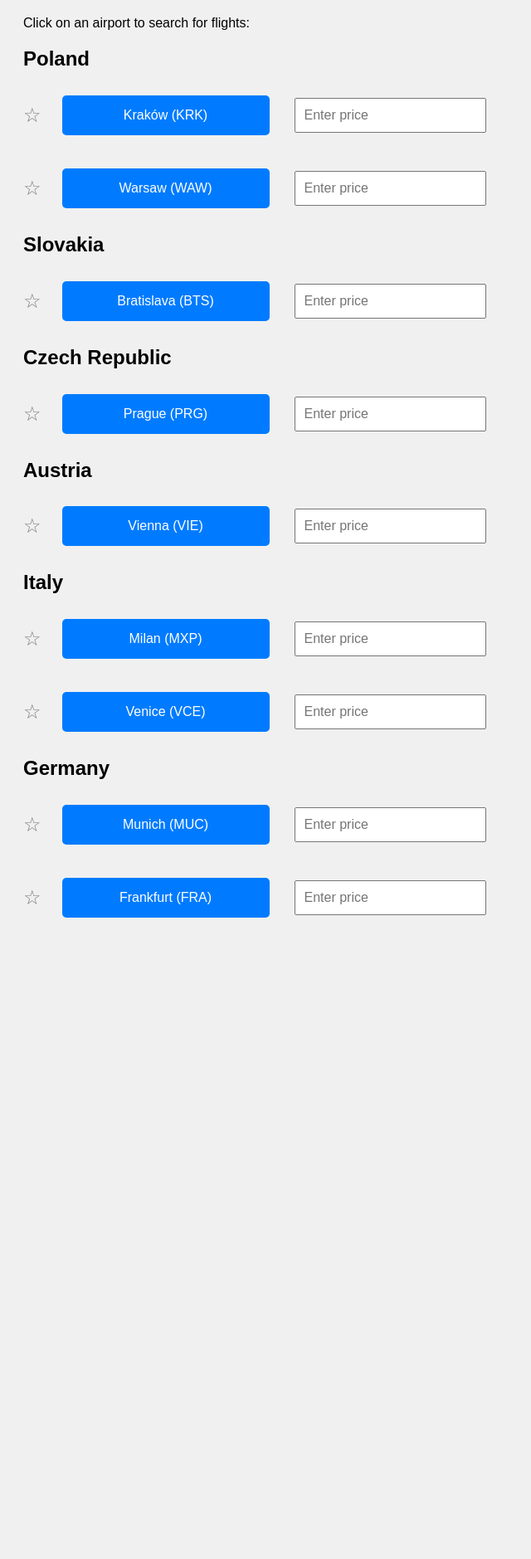
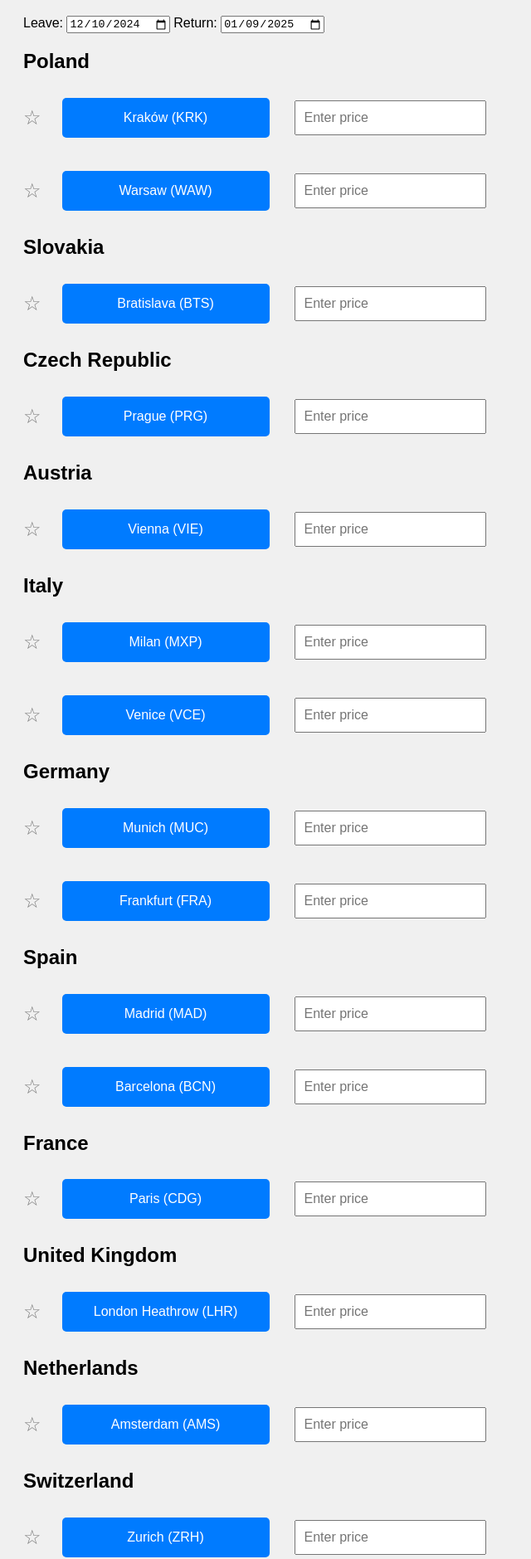
Before and after one commit to keith204/keith204.github.io, a plain HTML site: page aa/index.html in a window 1280 px wide. Shown: the part 89-1968 px from the top of the page at 83% size, without its empty margins (0-640 px from the left). Before the commit the page ends 1253 px from the top, so only its background shows below. Drawn offline with Linux system fonts and the light colour scheme.

Commit message:
adding date pickers

```diff
--- a/aa/index.html
+++ b/aa/index.html
@@ -2,7 +2,6 @@
 <html lang="en">
 <head>
 <meta charset="UTF-8">
-    <meta name="viewport" content="width=device-width, initial-scale=1.0">
 <title>Multi-City Flight Search</title>
 <style>
     body {
@@ -20,15 +19,16 @@
         background-color: #007bff;
         text-decoration: none;
         border-radius: 5px;
-
         width: 200px;
         text-align: center;
+    }
     .button:hover {
         background-color: #0056b3;
     }
 </style>
 <script>
     document.addEventListener('DOMContentLoaded', function() {
+        // Existing code to load prices and bookmarks
         const inputs = document.querySelectorAll('input[type="text"]');
         inputs.forEach((input, index) => {
             const savedPrice = localStorage.getItem('price_' + index);
@@ -45,6 +45,56 @@
                 bookmark.textContent = '★';
             }
         });
+
+        // New code for dates and button URLs
+        const baseUrl = 'https://www.aa.com/booking/search?locale=en_US&fareType=Lowest&pax=6&adult=2&child=3&youth=1&type=MultiCity&searchType=Revenue&cabin=&carriers=AA&travelType=personal';
+        const extraParams = '&pos=US&pcodes=CB2-Z&gdtc=400021,400113,500010,500012,500013,700002&ltier=Regular&ttype=personal';
+
+        const leaveDateInput = document.getElementById('leaveDate');
+        const returnDateInput = document.getElementById('returnDate');
+
+        const savedLeaveDate = localStorage.getItem('leaveDate') || '2024-12-10';
+        const savedReturnDate = localStorage.getItem('returnDate') || '2025-01-09';
+
+        leaveDateInput.value = savedLeaveDate;
+        returnDateInput.value = savedReturnDate;
+
+        // Update button URLs
+        updateButtonUrls();
+
+        // Add event listeners to date inputs
+        leaveDateInput.addEventListener('change', function() {
+            localStorage.setItem('leaveDate', leaveDateInput.value);
+            updateButtonUrls();
+        });
+
+        returnDateInput.addEventListener('change', function() {
+            localStorage.setItem('returnDate', returnDateInput.value);
+            updateButtonUrls();
+        });
+
+        function updateButtonUrls() {
+            const leaveDate = leaveDateInput.value;
+            const returnDate = returnDateInput.value;
+
+            const buttons = document.querySelectorAll('.button');
+
+            buttons.forEach(function(button) {
+                const dest1 = button.getAttribute('data-dest1');
+
+                const slices = [
+                    {"orig":"SGF","origNearby":false,"dest": dest1,"destNearby":false,"date": leaveDate},
+                    {"orig":"VCE","origNearby":false,"dest":"SGF","destNearby":false,"date": returnDate}
+                ];
+
+                const slicesStr = JSON.stringify(slices);
+                const encodedSlices = encodeURIComponent(slicesStr);
+
+                const fullUrl = baseUrl + '&slices=' + encodedSlices + extraParams;
+
+                button.setAttribute('href', fullUrl);
+            });
+        }
     });
 
     function savePrice(input) {
@@ -60,7 +110,7 @@
         const bookmarks = document.querySelectorAll('.bookmark');
         bookmarks.forEach((el, index) => {
             if (el === star) {
-                    if (star.style.color === 'gray') {
+                if (star.style.color === 'gray' || star.style.color === '') {
                     star.style.color = 'gold';
                     star.textContent = '★';
                     localStorage.setItem('bookmark_' + index, 'true');
@@ -73,89 +123,122 @@
         });
     }
 </script>
-<script>
-        document.addEventListener('DOMContentLoaded', function() {
-            const inputs = document.querySelectorAll('input[type="text"]');
-            inputs.forEach((input, index) => {
-                const savedPrice = localStorage.getItem('price_' + index);
-                if (savedPrice) {
-                    input.value = savedPrice;
-                }
-            });
-        });
-
-        function savePrice(input) {
-            const inputs = document.querySelectorAll('input[type="text"]');
-            inputs.forEach((el, index) => {
-                if (el === input) {
-                    localStorage.setItem('price_' + index, input.value);
-                }
-            });
-        }
-    </script>
 </head>
 <body>
     <h1>Multi-City Flight Search</h1>
-    <p>Click on an airport to search for flights:</p>
+    <div style="margin-bottom: 20px;">
+        Leave: <input type="date" id="leaveDate" value="2024-12-10">
+        Return: <input type="date" id="returnDate" value="2025-01-09">
+    </div>
 
     <h2>Poland</h2>
-    <div style="display: flex; align-items: center; justify-content: flex-start; margin-bottom: 20px;">
+    <div style="display: flex; align-items: center; margin-bottom: 20px;">
         <span class="bookmark" onclick="toggleBookmark(this)" style="cursor: pointer; font-size: 24px; color: gray; margin-right: 15px;">☆</span>
-        <a class="button" href="https://www.aa.com/booking/search?locale=en_US&fareType=Lowest&pax=6&adult=2&child=3&youth=1&type=MultiCity&searchType=Revenue&cabin=&carriers=AA&travelType=personal&slices=%5B%7B%22orig%22:%22SGF%22,%22origNearby%22:false,%22dest%22:%22KRK%22,%22destNearby%22:false,%22date%22:%222024-12-10%22%7D,%7B%22orig%22:%22VCE%22,%22origNearby%22:false,%22dest%22:%22SGF%22,%22destNearby%22:false,%22date%22:%222025-01-09%22%7D%5D&pos=US&pcodes=CB2-Z&gdtc=400021,400113,500010,500012,500013,700002&ltier=Regular&ttype=personal" target="_blank">Kraków (KRK)</a>
+        <a class="button" data-dest1="KRK" href="#" target="_blank">Kraków (KRK)</a>
         <input type="text" placeholder="Enter price" style="margin-left: 20px; padding: 10px; font-size: 16px;" oninput="savePrice(this)" />
     </div>
-    <div style="display: flex; align-items: center; justify-content: flex-start; margin-bottom: 20px;">
+    <div style="display: flex; align-items: center; margin-bottom: 20px;">
         <span class="bookmark" onclick="toggleBookmark(this)" style="cursor: pointer; font-size: 24px; color: gray; margin-right: 15px;">☆</span>
-        <a class="button" href="https://www.aa.com/booking/search?locale=en_US&fareType=Lowest&pax=6&adult=2&child=3&youth=1&type=MultiCity&searchType=Revenue&cabin=&carriers=AA&travelType=personal&slices=%5B%7B%22orig%22:%22SGF%22,%22origNearby%22:false,%22dest%22:%22WAW%22,%22destNearby%22:false,%22date%22:%222024-12-10%22%7D,%7B%22orig%22:%22VCE%22,%22origNearby%22:false,%22dest%22:%22SGF%22,%22destNearby%22:false,%22date%22:%222025-01-09%22%7D%5D&pos=US&pcodes=CB2-Z&gdtc=400021,400113,500010,500012,500013,700002&ltier=Regular&ttype=personal" target="_blank">Warsaw (WAW)</a>
+        <a class="button" data-dest1="WAW" href="#" target="_blank">Warsaw (WAW)</a>
         <input type="text" placeholder="Enter price" style="margin-left: 20px; padding: 10px; font-size: 16px;" oninput="savePrice(this)" />
     </div>
 
     <h2>Slovakia</h2>
-
-    <div style="display: flex; align-items: center; justify-content: flex-start; margin-bottom: 20px;">
+    <div style="display: flex; align-items: center; margin-bottom: 20px;">
         <span class="bookmark" onclick="toggleBookmark(this)" style="cursor: pointer; font-size: 24px; color: gray; margin-right: 15px;">☆</span>
-        <a class="button" href="https://www.aa.com/booking/search?locale=en_US&fareType=Lowest&pax=6&adult=2&child=3&youth=1&type=MultiCity&searchType=Revenue&cabin=&carriers=AA&travelType=personal&slices=%5B%7B%22orig%22:%22SGF%22,%22origNearby%22:false,%22dest%22:%22BTS%22,%22destNearby%22:false,%22date%22:%222024-12-10%22%7D,%7B%22orig%22:%22VCE%22,%22origNearby%22:false,%22dest%22:%22SGF%22,%22destNearby%22:false,%22date%22:%222025-01-09%22%7D%5D&pos=US&pcodes=CB2-Z&gdtc=400021,400113,500010,500012,500013,700002&ltier=Regular&ttype=personal" target="_blank">Bratislava (BTS)</a>
+        <a class="button" data-dest1="BTS" href="#" target="_blank">Bratislava (BTS)</a>
         <input type="text" placeholder="Enter price" style="margin-left: 20px; padding: 10px; font-size: 16px;" oninput="savePrice(this)" />
     </div>
 
     <h2>Czech Republic</h2>
-
-    <div style="display: flex; align-items: center; justify-content: flex-start; margin-bottom: 20px;">
+    <div style="display: flex; align-items: center; margin-bottom: 20px;">
         <span class="bookmark" onclick="toggleBookmark(this)" style="cursor: pointer; font-size: 24px; color: gray; margin-right: 15px;">☆</span>
-        <a class="button" href="https://www.aa.com/booking/search?locale=en_US&fareType=Lowest&pax=6&adult=2&child=3&youth=1&type=MultiCity&searchType=Revenue&cabin=&carriers=AA&travelType=personal&slices=%5B%7B%22orig%22:%22SGF%22,%22origNearby%22:false,%22dest%22:%22PRG%22,%22destNearby%22:false,%22date%22:%222024-12-10%22%7D,%7B%22orig%22:%22VCE%22,%22origNearby%22:false,%22dest%22:%22SGF%22,%22destNearby%22:false,%22date%22:%222025-01-09%22%7D%5D&pos=US&pcodes=CB2-Z&gdtc=400021,400113,500010,500012,500013,700002&ltier=Regular&ttype=personal" target="_blank">Prague (PRG)</a>
+        <a class="button" data-dest1="PRG" href="#" target="_blank">Prague (PRG)</a>
         <input type="text" placeholder="Enter price" style="margin-left: 20px; padding: 10px; font-size: 16px;" oninput="savePrice(this)" />
     </div>
 
     <h2>Austria</h2>
-
-    <div style="display: flex; align-items: center; justify-content: flex-start; margin-bottom: 20px;">
+    <div style="display: flex; align-items: center; margin-bottom: 20px;">
         <span class="bookmark" onclick="toggleBookmark(this)" style="cursor: pointer; font-size: 24px; color: gray; margin-right: 15px;">☆</span>
-        <a class="button" href="https://www.aa.com/booking/search?locale=en_US&fareType=Lowest&pax=6&adult=2&child=3&youth=1&type=MultiCity&searchType=Revenue&cabin=&carriers=AA&travelType=personal&slices=%5B%7B%22orig%22:%22SGF%22,%22origNearby%22:false,%22dest%22:%22VIE%22,%22destNearby%22:false,%22date%22:%222024-12-10%22%7D,%7B%22orig%22:%22VCE%22,%22origNearby%22:false,%22dest%22:%22SGF%22,%22destNearby%22:false,%22date%22:%222025-01-09%22%7D%5D&pos=US&pcodes=CB2-Z&gdtc=400021,400113,500010,500012,500013,700002&ltier=Regular&ttype=personal" target="_blank">Vienna (VIE)</a>
+        <a class="button" data-dest1="VIE" href="#" target="_blank">Vienna (VIE)</a>
         <input type="text" placeholder="Enter price" style="margin-left: 20px; padding: 10px; font-size: 16px;" oninput="savePrice(this)" />
     </div>
 
     <h2>Italy</h2>
-    <div style="display: flex; align-items: center; justify-content: flex-start; margin-bottom: 20px;">
+    <div style="display: flex; align-items: center; margin-bottom: 20px;">
         <span class="bookmark" onclick="toggleBookmark(this)" style="cursor: pointer; font-size: 24px; color: gray; margin-right: 15px;">☆</span>
-        <a class="button" href="https://www.aa.com/booking/search?locale=en_US&fareType=Lowest&pax=6&adult=2&child=3&youth=1&type=MultiCity&searchType=Revenue&cabin=&carriers=AA&travelType=personal&slices=%5B%7B%22orig%22:%22SGF%22,%22origNearby%22:false,%22dest%22:%22MXP%22,%22destNearby%22:false,%22date%22:%222024-12-10%22%7D,%7B%22orig%22:%22VCE%22,%22origNearby%22:false,%22dest%22:%22SGF%22,%22destNearby%22:false,%22date%22:%222025-01-09%22%7D%5D&pos=US&pcodes=CB2-Z&gdtc=400021,400113,500010,500012,500013,700002&ltier=Regular&ttype=personal" target="_blank">Milan (MXP)</a>
+        <a class="button" data-dest1="MXP" href="#" target="_blank">Milan (MXP)</a>
         <input type="text" placeholder="Enter price" style="margin-left: 20px; padding: 10px; font-size: 16px;" oninput="savePrice(this)" />
     </div>
-    <div style="display: flex; align-items: center; justify-content: flex-start; margin-bottom: 20px;">
+    <div style="display: flex; align-items: center; margin-bottom: 20px;">
         <span class="bookmark" onclick="toggleBookmark(this)" style="cursor: pointer; font-size: 24px; color: gray; margin-right: 15px;">☆</span>
-        <a class="button" href="https://www.aa.com/booking/search?locale=en_US&fareType=Lowest&pax=6&adult=2&child=3&youth=1&type=MultiCity&searchType=Revenue&cabin=&carriers=AA&travelType=personal&slices=%5B%7B%22orig%22:%22SGF%22,%22origNearby%22:false,%22dest%22:%22VCE%22,%22destNearby%22:false,%22date%22:%222024-12-10%22%7D,%7B%22orig%22:%22VCE%22,%22origNearby%22:false,%22dest%22:%22SGF%22,%22destNearby%22:false,%22date%22:%222025-01-09%22%7D%5D&pos=US&pcodes=CB2-Z&gdtc=400021,400113,500010,500012,500013,700002&ltier=Regular&ttype=personal" target="_blank">Venice (VCE)</a>
+        <a class="button" data-dest1="VCE" href="#" target="_blank">Venice (VCE)</a>
         <input type="text" placeholder="Enter price" style="margin-left: 20px; padding: 10px; font-size: 16px;" oninput="savePrice(this)" />
     </div>
 
     <h2>Germany</h2>
-
-<div style="display: flex; align-items: center; justify-content: flex-start; margin-bottom: 20px;">
+    <div style="display: flex; align-items: center; margin-bottom: 20px;">
         <span class="bookmark" onclick="toggleBookmark(this)" style="cursor: pointer; font-size: 24px; color: gray; margin-right: 15px;">☆</span>
-        <a class="button" href="https://www.aa.com/booking/search?locale=en_US&fareType=Lowest&pax=6&adult=2&child=3&youth=1&type=MultiCity&searchType=Revenue&cabin=&carriers=AA&travelType=personal&slices=%5B%7B%22orig%22:%22SGF%22,%22origNearby%22:false,%22dest%22:%22MUC%22,%22destNearby%22:false,%22date%22:%222024-12-10%22%7D,%7B%22orig%22:%22VCE%22,%22origNearby%22:false,%22dest%22:%22SGF%22,%22destNearby%22:false,%22date%22:%222025-01-09%22%7D%5D&pos=US&pcodes=CB2-Z&gdtc=400021,400113,500010,500012,500013,700002&ltier=Regular&ttype=personal" target="_blank">Munich (MUC)</a>
+        <a class="button" data-dest1="MUC" href="#" target="_blank">Munich (MUC)</a>
         <input type="text" placeholder="Enter price" style="margin-left: 20px; padding: 10px; font-size: 16px;" oninput="savePrice(this)" />
     </div>
-    <div style="display: flex; align-items: center; justify-content: flex-start; margin-bottom: 20px;">
+    <div style="display: flex; align-items: center; margin-bottom: 20px;">
         <span class="bookmark" onclick="toggleBookmark(this)" style="cursor: pointer; font-size: 24px; color: gray; margin-right: 15px;">☆</span>
-        <a class="button" href="https://www.aa.com/booking/search?locale=en_US&fareType=Lowest&pax=6&adult=2&child=3&youth=1&type=MultiCity&searchType=Revenue&cabin=&carriers=AA&travelType=personal&slices=%5B%7B%22orig%22:%22SGF%22,%22origNearby%22:false,%22dest%22:%22FRA%22,%22destNearby%22:false,%22date%22:%222024-12-10%22%7D,%7B%22orig%22:%22VCE%22,%22origNearby%22:false,%22dest%22:%22SGF%22,%22destNearby%22:false,%22date%22:%222025-01-09%22%7D%5D&pos=US&pcodes=CB2-Z&gdtc=400021,400113,500010,500012,500013,700002&ltier=Regular&ttype=personal" target="_blank">Frankfurt (FRA)</a>
+        <a class="button" data-dest1="FRA" href="#" target="_blank">Frankfurt (FRA)</a>
+        <input type="text" placeholder="Enter price" style="margin-left: 20px; padding: 10px; font-size: 16px;" oninput="savePrice(this)" />
+    </div>
+
+    <h2>Spain</h2>
+    <div style="display: flex; align-items: center; margin-bottom: 20px;">
+        <span class="bookmark" onclick="toggleBookmark(this)" style="cursor: pointer; font-size: 24px; color: gray; margin-right: 15px;">☆</span>
+        <a class="button" data-dest1="MAD" href="#" target="_blank">Madrid (MAD)</a>
+        <input type="text" placeholder="Enter price" style="margin-left: 20px; padding: 10px; font-size: 16px;" oninput="savePrice(this)" />
+    </div>
+    <div style="display: flex; align-items: center; margin-bottom: 20px;">
+        <span class="bookmark" onclick="toggleBookmark(this)" style="cursor: pointer; font-size: 24px; color: gray; margin-right: 15px;">☆</span>
+        <a class="button" data-dest1="BCN" href="#" target="_blank">Barcelona (BCN)</a>
+        <input type="text" placeholder="Enter price" style="margin-left: 20px; padding: 10px; font-size: 16px;" oninput="savePrice(this)" />
+    </div>
+
+    <h2>France</h2>
+    <div style="display: flex; align-items: center; margin-bottom: 20px;">
+        <span class="bookmark" onclick="toggleBookmark(this)" style="cursor: pointer; font-size: 24px; color: gray; margin-right: 15px;">☆</span>
+        <a class="button" data-dest1="CDG" href="#" target="_blank">Paris (CDG)</a>
+        <input type="text" placeholder="Enter price" style="margin-left: 20px; padding: 10px; font-size: 16px;" oninput="savePrice(this)" />
+    </div>
+
+    <h2>United Kingdom</h2>
+    <div style="display: flex; align-items: center; margin-bottom: 20px;">
+        <span class="bookmark" onclick="toggleBookmark(this)" style="cursor: pointer; font-size: 24px; color: gray; margin-right: 15px;">☆</span>
+        <a class="button" data-dest1="LHR" href="#" target="_blank">London Heathrow (LHR)</a>
+        <input type="text" placeholder="Enter price" style="margin-left: 20px; padding: 10px; font-size: 16px;" oninput="savePrice(this)" />
+    </div>
+
+    <h2>Netherlands</h2>
+    <div style="display: flex; align-items: center; margin-bottom: 20px;">
+        <span class="bookmark" onclick="toggleBookmark(this)" style="cursor: pointer; font-size: 24px; color: gray; margin-right: 15px;">☆</span>
+        <a class="button" data-dest1="AMS" href="#" target="_blank">Amsterdam (AMS)</a>
+        <input type="text" placeholder="Enter price" style="margin-left: 20px; padding: 10px; font-size: 16px;" oninput="savePrice(this)" />
+    </div>
+
+    <h2>Switzerland</h2>
+    <div style="display: flex; align-items: center; margin-bottom: 20px;">
+        <span class="bookmark" onclick="toggleBookmark(this)" style="cursor: pointer; font-size: 24px; color: gray; margin-right: 15px;">☆</span>
+        <a class="button" data-dest1="ZRH" href="#" target="_blank">Zurich (ZRH)</a>
+        <input type="text" placeholder="Enter price" style="margin-left: 20px; padding: 10px; font-size: 16px;" oninput="savePrice(this)" />
+    </div>
+
+    <h2>Ireland</h2>
+    <div style="display: flex; align-items: center; margin-bottom: 20px;">
+        <span class="bookmark" onclick="toggleBookmark(this)" style="cursor: pointer; font-size: 24px; color: gray; margin-right: 15px;">☆</span>
+        <a class="button" data-dest1="DUB" href="#" target="_blank">Dublin (DUB)</a>
+        <input type="text" placeholder="Enter price" style="margin-left: 20px; padding: 10px; font-size: 16px;" oninput="savePrice(this)" />
+    </div>
+
+    <h2>Portugal</h2>
+    <div style="display: flex; align-items: center; margin-bottom: 20px;">
+        <span class="bookmark" onclick="toggleBookmark(this)" style="cursor: pointer; font-size: 24px; color: gray; margin-right: 15px;">☆</span>
+        <a class="button" data-dest1="LIS" href="#" target="_blank">Lisbon (LIS)</a>
         <input type="text" placeholder="Enter price" style="margin-left: 20px; padding: 10px; font-size: 16px;" oninput="savePrice(this)" />
     </div>
 </body>
```
Lines whose indentation alone changed are shown as unchanged.
